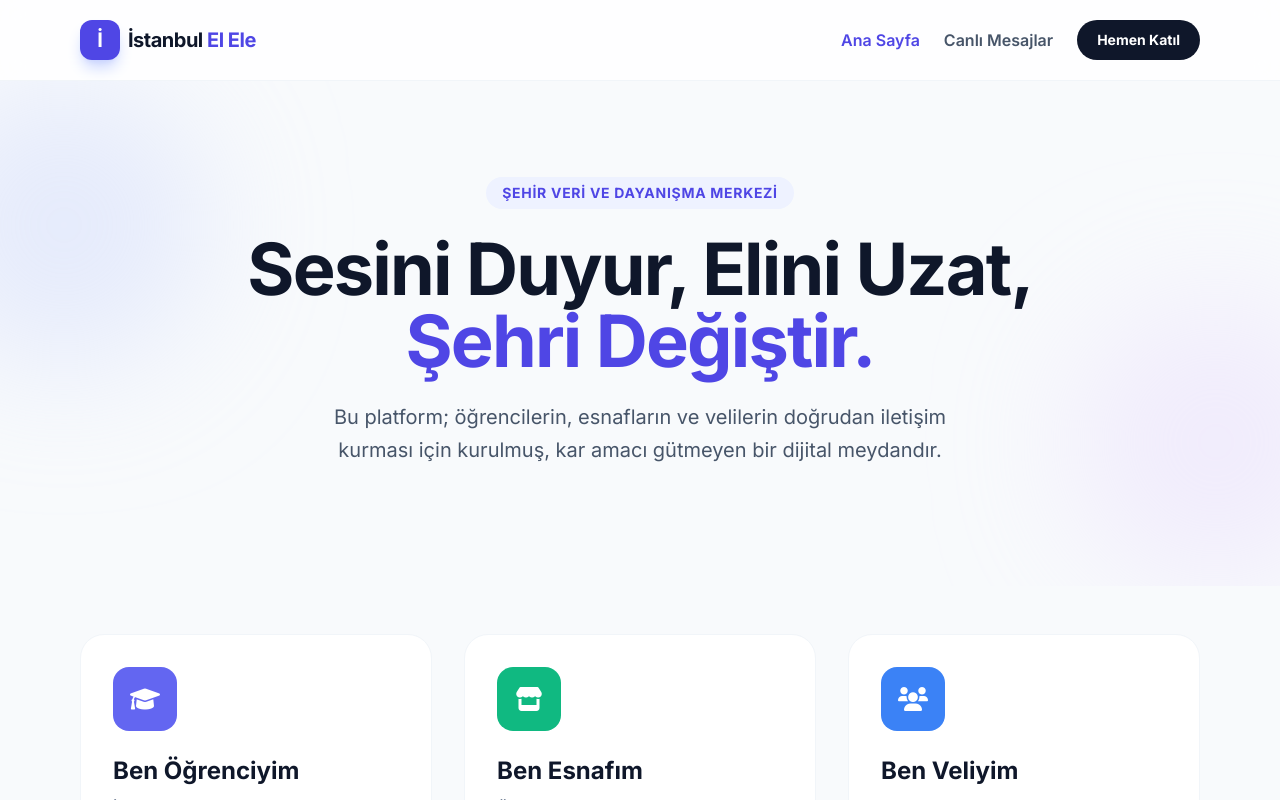
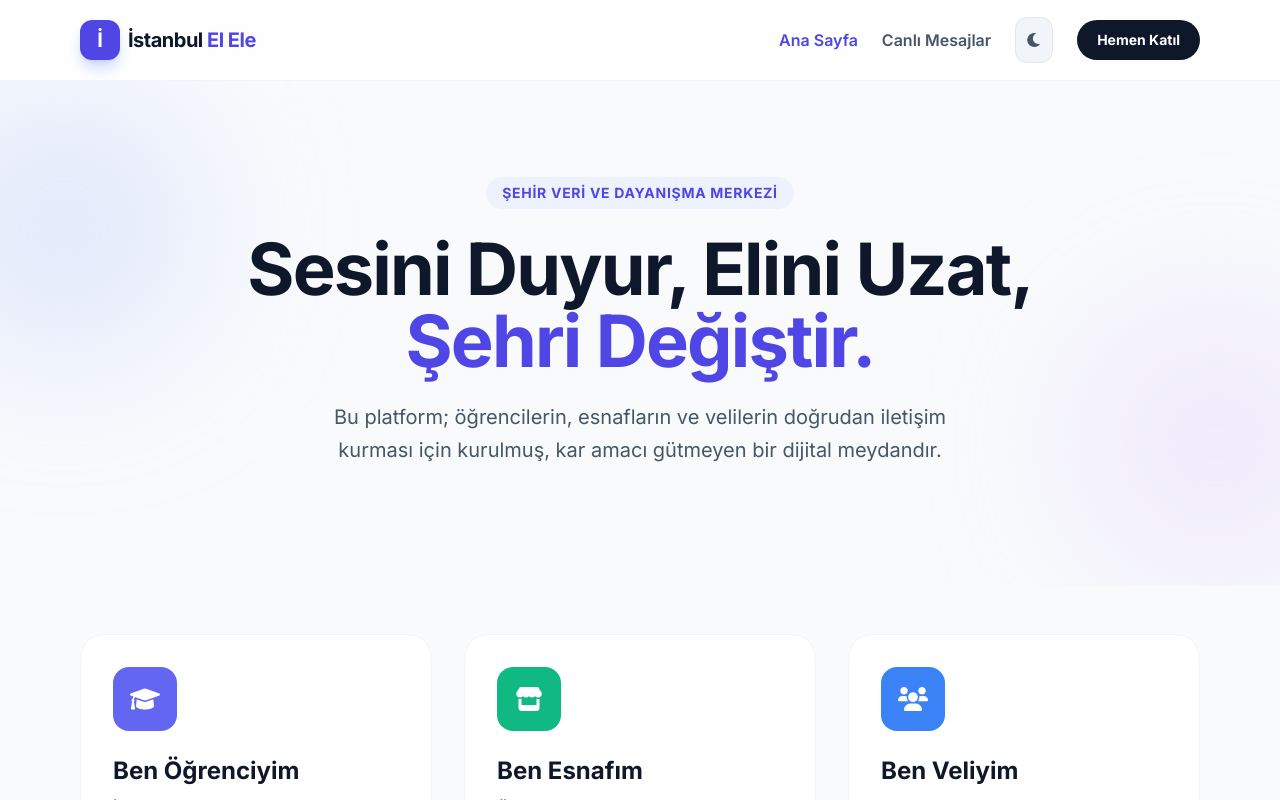
Before and after one commit to yusuftalibov3-prog/istanbul-proje, a React (Vite) app: page / in a window 1280 px wide. Shown: the top 800 px of the page. Built offline with nearby package versions, Linux system fonts and the light colour scheme.

Commit message:
Update Navbar.tsx

```diff
--- a/components/Navbar.tsx
+++ b/components/Navbar.tsx
@@ -1,15 +1,16 @@
-
 import React from 'react';
 import { ViewState } from '../types';
 
 interface NavbarProps {
   onNavigate: (view: ViewState) => void;
   currentView: ViewState;
+  isDark: boolean; // Yeni eklendi
+  toggleDark: () => void; // Yeni eklendi
 }
 
-const Navbar: React.FC<NavbarProps> = ({ onNavigate, currentView }) => {
+const Navbar: React.FC<NavbarProps> = ({ onNavigate, currentView, isDark, toggleDark }) => {
   return (
-    <nav className="sticky top-0 z-50 bg-white/80 backdrop-blur-md border-b border-slate-100">
+    <nav className="sticky top-0 z-50 bg-white/80 dark:bg-slate-900/80 backdrop-blur-md border-b border-slate-100 dark:border-slate-800 transition-colors">
       <div className="max-w-6xl mx-auto px-4 h-20 flex items-center justify-between">
         <div
           className="flex items-center gap-2 cursor-pointer group"
@@ -18,25 +19,37 @@ const Navbar: React.FC<NavbarProps> = ({ onNavigate, currentView }) => {
           <div className="w-10 h-10 bg-indigo-600 rounded-xl flex items-center justify-center text-white text-xl font-bold shadow-lg shadow-indigo-200 group-hover:scale-110 transition-transform">
             İ
           </div>
-          <span className="text-xl font-extrabold text-slate-900 tracking-tight">İstanbul <span className="text-indigo-600">El Ele</span></span>
+          <span className="text-xl font-extrabold text-slate-900 dark:text-white tracking-tight">
+            İstanbul <span className="text-indigo-600">El Ele</span>
+          </span>
         </div>
 
-        <div className="flex items-center gap-6">
+        <div className="flex items-center gap-4 sm:gap-6">
           <button
             onClick={() => onNavigate('landing')}
-            className={`font-semibold transition-colors ${currentView === 'landing' ? 'text-indigo-600' : 'text-slate-600 hover:text-indigo-600'}`}
+            className={`font-semibold transition-colors ${currentView === 'landing' ? 'text-indigo-600' : 'text-slate-600 dark:text-slate-400 hover:text-indigo-600'}`}
           >
             Ana Sayfa
           </button>
           <button
             onClick={() => onNavigate('feed')}
-            className={`font-semibold transition-colors ${currentView === 'feed' ? 'text-indigo-600' : 'text-slate-600 hover:text-indigo-600'}`}
+            className={`font-semibold transition-colors ${currentView === 'feed' ? 'text-indigo-600' : 'text-slate-600 dark:text-slate-400 hover:text-indigo-600'}`}
           >
             Canlı Mesajlar
           </button>
+
+          {/* Tema Değiştirme Butonu */}
+          <button
+            onClick={toggleDark}
+            className="p-2.5 rounded-xl bg-slate-100 dark:bg-slate-800 text-slate-600 dark:text-yellow-400 transition-all border border-slate-200 dark:border-slate-700 hover:scale-105 active:scale-95"
+            title={isDark ? "Aydınlık Moda Geç" : "Karanlık Moda Geç"}
+          >
+            <i className={`fas ${isDark ? 'fa-sun' : 'fa-moon'}`}></i>
+          </button>
+
           <button
             onClick={() => onNavigate('landing')}
-            className="hidden sm:block px-5 py-2.5 bg-slate-900 text-white rounded-full text-sm font-bold hover:bg-slate-800 transition-all"
+            className="hidden lg:block px-5 py-2.5 bg-slate-900 dark:bg-indigo-600 text-white rounded-full text-sm font-bold hover:bg-slate-800 dark:hover:bg-indigo-700 transition-all"
           >
             Hemen Katıl
           </button>
```
